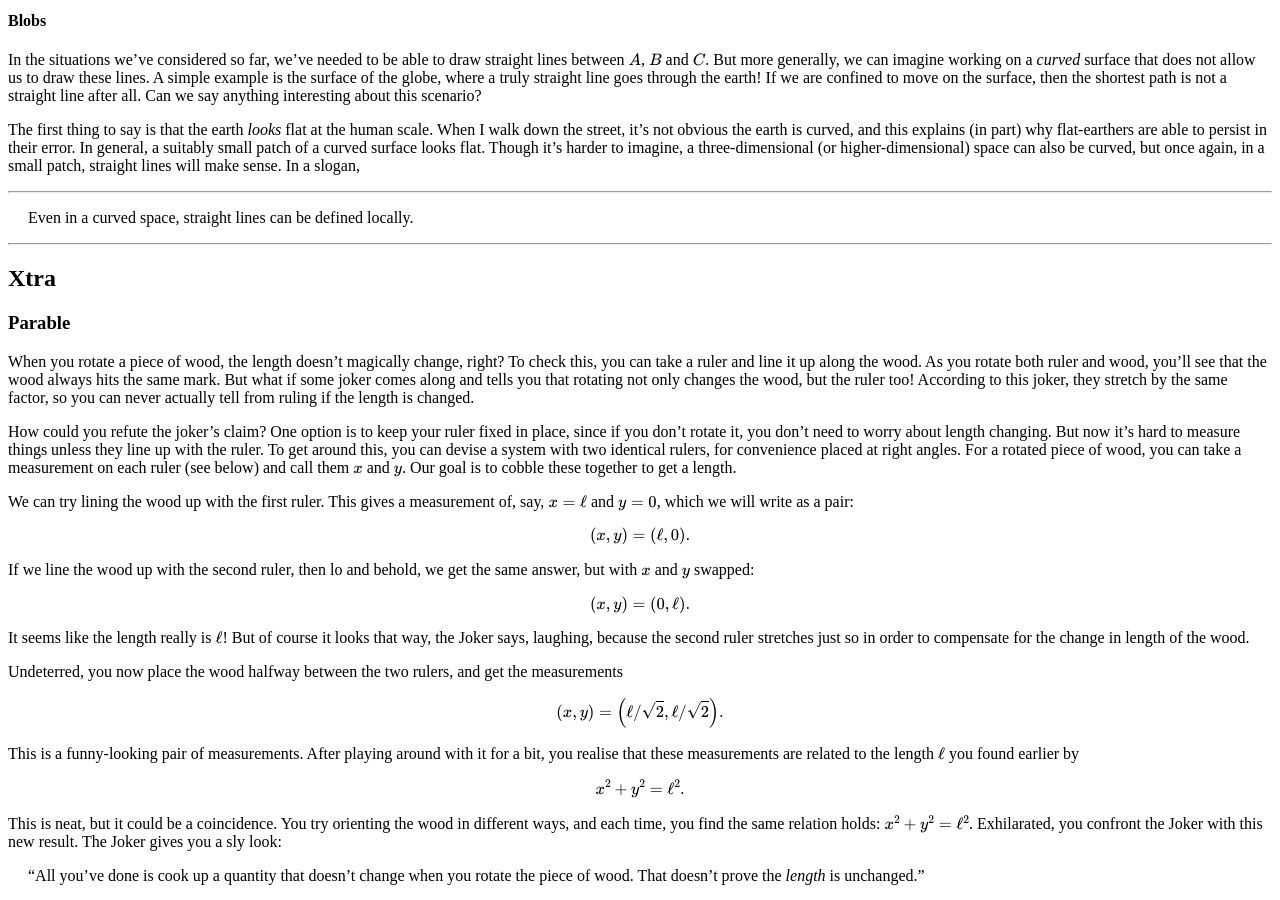
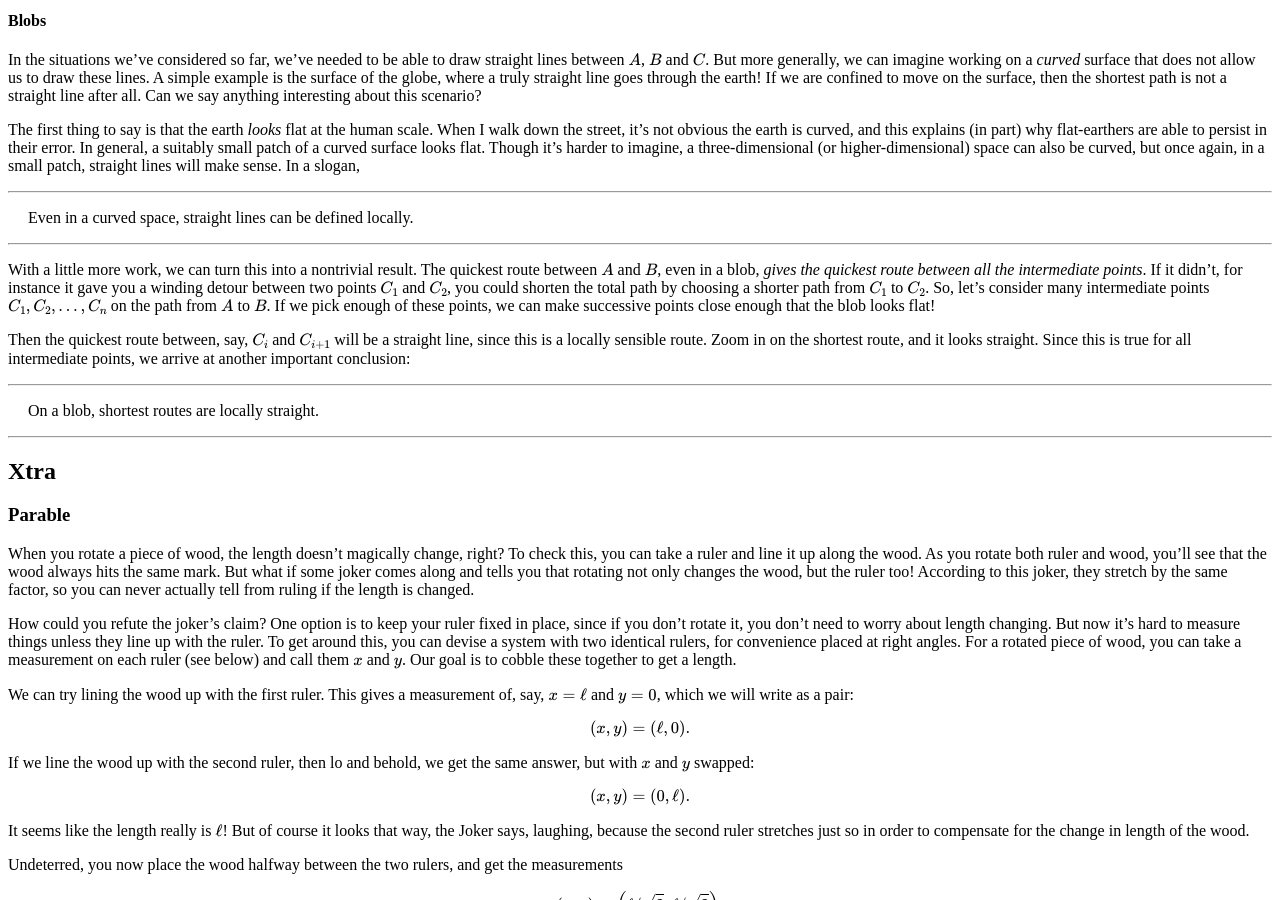
Before and after one commit to hapax/hapax.github.io, a Jekyll site: the page built from assets/maximal.md, in a window 1280 px wide and 900 px high, scrolled down 2653 px. Built offline with Jekyll 4.4.1, drawn with Linux system fonts in a browser that asks for light colours; our own code applies the rules of GitHub Pages for plain Markdown files; formulas are drawn with MathJax 3; a script that is not in the unit is left out.

Commit message:
Update maximal.md

```diff
--- a/assets/maximal.md
+++ b/assets/maximal.md
@@ -269,6 +269,31 @@ Even in a curved space, straight lines can be defined locally.
 
 ---
 
+With a little more work, we can turn this into a nontrivial result.
+The quickest route between $A$ and $B$, even in a blob, *gives the
+quickest route between all the intermediate points*.
+If it didn't, for instance it gave you a winding detour between two
+points $C_1$ and $C_2$, you could shorten the total path by choosing a
+shorter path from $C_1$ to $C_2$.
+So, let's consider many intermediate points $C_1, C_2, \ldots, C_n$ on
+the path from $A$ to $B$.
+If we pick enough of these points, we can make successive points close
+enough that the blob looks flat!
+
+Then the quickest route between, say, $C_i$ and $C_{i+1}$ will be a
+straight line, since this is a locally sensible route.
+Zoom in on the shortest route, and it looks straight.
+Since this is true for all intermediate points, we arrive at another
+important conclusion:
+
+---
+
+<span style="padding-left: 20px; display:block">
+On a blob, shortest routes are locally straight.
+</span>
+
+---
+
 ## Xtra
 
 ### Parable
```
